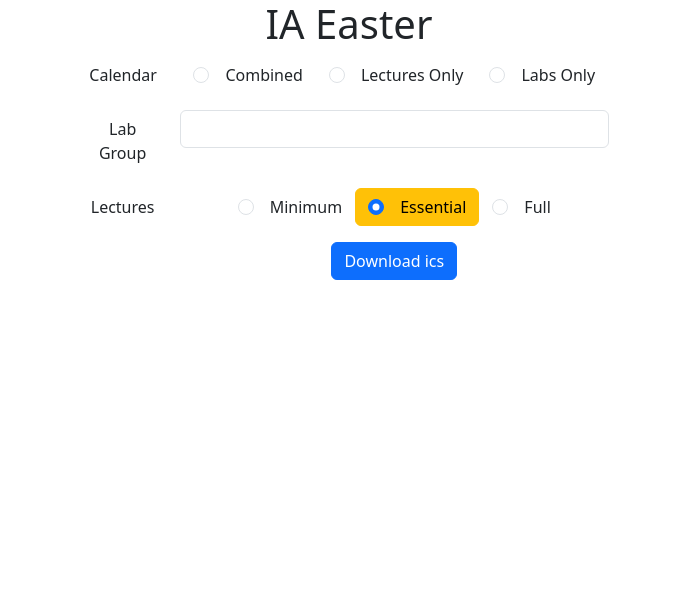
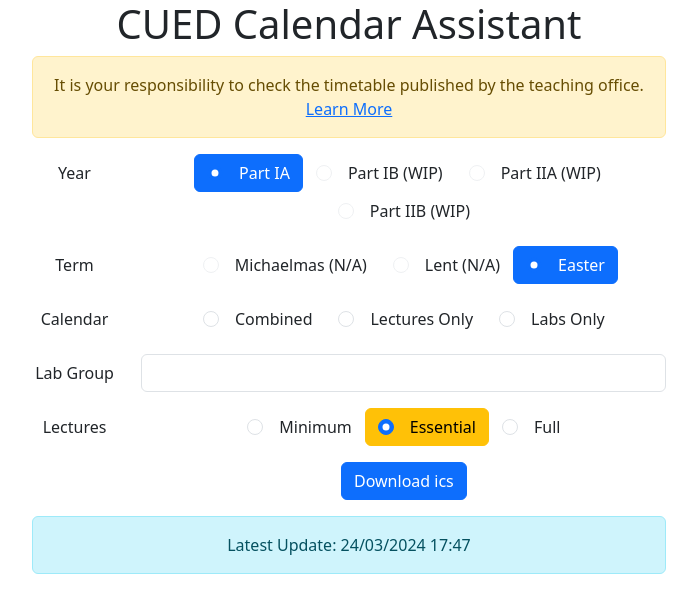
Before and after one commit to differental/cued-cal, a React (Create React App) app: page / in a window 1280 px wide. Shown: the top 612 px of the page, without its empty margins (291-988 px from the left). Built offline with nearby package versions, Linux system fonts and the light colour scheme.

Commit message:
Add more stuff without actually adding more actual code

```diff
--- a/src/App.js
+++ b/src/App.js
@@ -8,10 +8,6 @@ import Container from 'react-bootstrap/Container';
 import Swal from 'sweetalert2';
 import withReactContent from 'sweetalert2-react-content'
 import 'bootstrap/dist/css/bootstrap.min.css';
-
-function getRandomNumber(min, max) {
-  return Math.floor(Math.random() * (max - min)) + min;
-}
 
 function App() {
 
@@ -32,7 +28,26 @@ function App() {
     );
   };
 
+  const disclaimer = () => {
+    withReactContent(Swal).fire({
+      icon: "warning",
+      title: "Disclaimer",
+      text: 'These calendars are NOT definitive . They are provided for convenience only. It is your responsibility to make sure you know when all your lectures are by checking the timetable published by the teaching office, and the online module details.',
+      showConfirmButton: true,
+      confirmButtonText: 'Official Calendar Page',
+      showCloseButton: true,
+    }).then((result) => {
+      if (result.isConfirmed) {
+        setTimeout(() => {
+          window.location.href = "http://td.eng.cam.ac.uk/tod/public/list_icals.php";
+        }, 0)
+      }
+    });
+  };
+
   const [formData, setFormData] = useState({
+    year: 'ia',
+    term: 'east',
     generateOption: '',
     labGroup: '',
     fileMode: '1'
@@ -82,8 +97,108 @@ function App() {
   return (
     <Container className="App">
       <Row className="justify-content-md-center"><Col md="auto">
-      <h1>IA Easter</h1>
+      <h1>CUED Calendar Assistant</h1>
+      <div class="alert alert-warning" role="alert">
+        It is your responsibility to check the timetable published by the teaching office.<br/>
+        <a href="#" onClick={disclaimer}>Learn More</a>
+      </div>
       <Form onSubmit={handleSubmit}>
+        <Form.Group as={Row} className="mb-3">
+          <Form.Label column sm={2}>Year</Form.Label>
+          <Col sm={10}>
+            <label className={formData.year === 'ia'?"btn btn-primary":"btn btn-default"}>
+              <Form.Check
+                inline
+                type="radio"
+                name="year"
+                value="ia"
+                checked={formData.year === 'ia'}
+                onChange={handleInputChange}
+                required
+              />
+              Part IA
+            </label>
+            <label className={formData.year === 'ib'?"btn btn-primary":"btn btn-default"}>
+              <Form.Check
+                inline
+                type="radio"
+                name="year"
+                value="ib"
+                checked={formData.year === 'ib'}
+                onChange={handleInputChange}
+                disabled
+              />
+              Part IB (WIP)
+            </label>
+            <label className={formData.year === 'iia'?"btn btn-primary":"btn btn-default"}>
+              <Form.Check
+                inline
+                type="radio"
+                name="year"
+                value="iia"
+                checked={formData.year === 'iia'}
+                onChange={handleInputChange}
+                disabled
+              />
+              Part IIA (WIP)
+            </label>
+            <label className={formData.year === 'iib'?"btn btn-primary":"btn btn-default"}>
+              <Form.Check
+                inline
+                type="radio"
+                name="year"
+                value="iib"
+                checked={formData.year === 'iib'}
+                onChange={handleInputChange}
+                disabled
+              />
+              Part IIB (WIP)
+            </label>
+          </Col>
+        </Form.Group>
+        <Form.Group as={Row} className="mb-3">
+          <Form.Label column sm={2}>Term</Form.Label>
+          <Col sm={10}>
+            <label className={formData.term === 'mich'?"btn btn-primary":"btn btn-default"}>
+              <Form.Check
+                inline
+                type="radio"
+                name="term"
+                value="mich"
+                checked={formData.term === 'mich'}
+                onChange={handleInputChange}
+                required
+                disabled
+              />
+              Michaelmas (N/A)
+            </label>
+            <label className={formData.term === 'lent'?"btn btn-primary":"btn btn-default"}>
+              <Form.Check
+                inline
+                type="radio"
+                name="term"
+                value="lent"
+                checked={formData.term === 'lent'}
+                onChange={handleInputChange}
+                required
+                disabled
+              />
+              Lent (N/A)
+            </label>
+            <label className={formData.term === 'east'?"btn btn-primary":"btn btn-default"}>
+              <Form.Check
+                inline
+                type="radio"
+                name="term"
+                value="east"
+                checked={formData.term === 'east'}
+                onChange={handleInputChange}
+                required
+              />
+              Easter
+            </label>
+          </Col>
+        </Form.Group>
         <Form.Group as={Row} className="mb-3">
           <Form.Label column sm={2}>Calendar</Form.Label>
           <Col sm={10}>
@@ -189,6 +304,9 @@ function App() {
           </Col>
         </Form.Group>
       </Form>
+      <div class="alert alert-info" role="alert">
+        Latest Update: 24/03/2024 17:47
+      </div>
       </Col></Row>
     </Container>
   );
```
